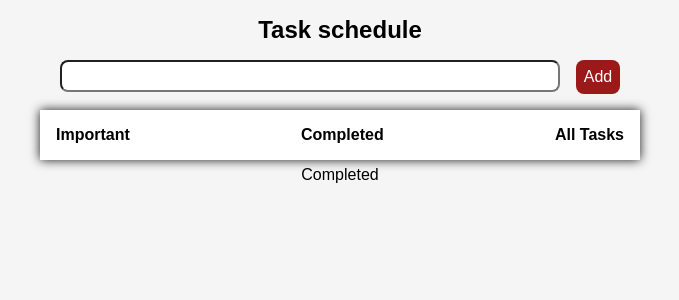
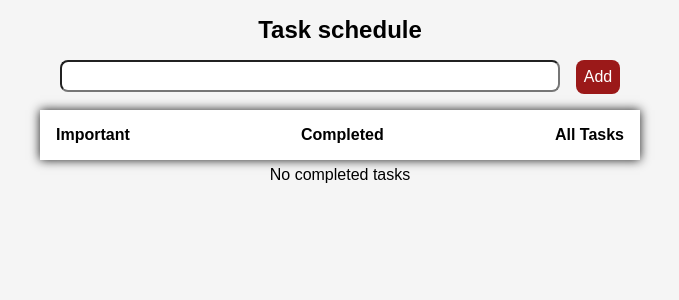
Before and after one commit to IshKevin/Todoapp, a React (Vite) app: page /completed in a window 1280 px wide. Shown: the top 300 px of the page, without its empty margins (300-979 px from the left). Built offline with nearby package versions, Linux system fonts and the light colour scheme.

Commit message:
Refactor Completed component to display completed todos

```diff
--- a/page/Completed/Completed.jsx
+++ b/page/Completed/Completed.jsx
@@ -1,9 +1,19 @@
-import React from 'react'
 
-const Completed = () => {
-  return (
-    <div>Completed</div>
-  )
-}
+const Completed = ({ todos }) => {
+    if (!todos || todos.length === 0) {
+        return <p>No completed tasks</p>;
+      }
+    const completedTodos = todos.filter(todo => todo.completed);
 
-export default Completed
+    return (
+        <div>
+            {completedTodos.map(todo => (
+                <div key={todo.id}>
+                    <p>{todo.text}</p>
+                </div>
+            ))}
+        </div>
+    );
+};
+
+export default Completed;
```
